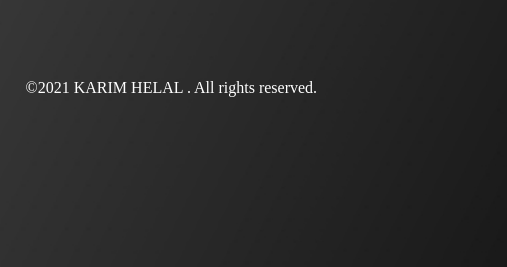
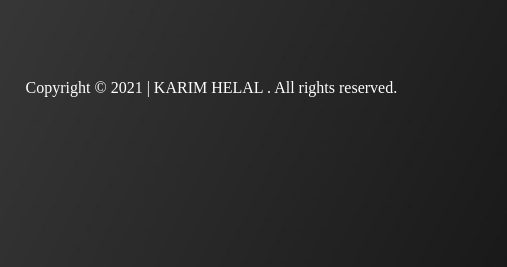
Before and after one commit to karimhelal/Adidas, a plain HTML site: page index.html in a window 1280 px wide. Shown: the part 533-800 px from the top of the page, 0-507 px from the left. Drawn offline with Linux system fonts and the light colour scheme.

Commit message:
index.html

```diff
--- a/index.html
+++ b/index.html
@@ -41,7 +41,7 @@
                 src="instagram.png"></a>
         <a href="https://www.youtube.com/c/adidas" target="_blank"><img src="youtube.png"></a>
     </div>
-    <p class="copy">©2021 KARIM HELAL . All rights reserved.</p>
+    <p class="copy">Copyright © 2021 | KARIM HELAL . All rights reserved.</p>
 </div>
 </body>
 
```
